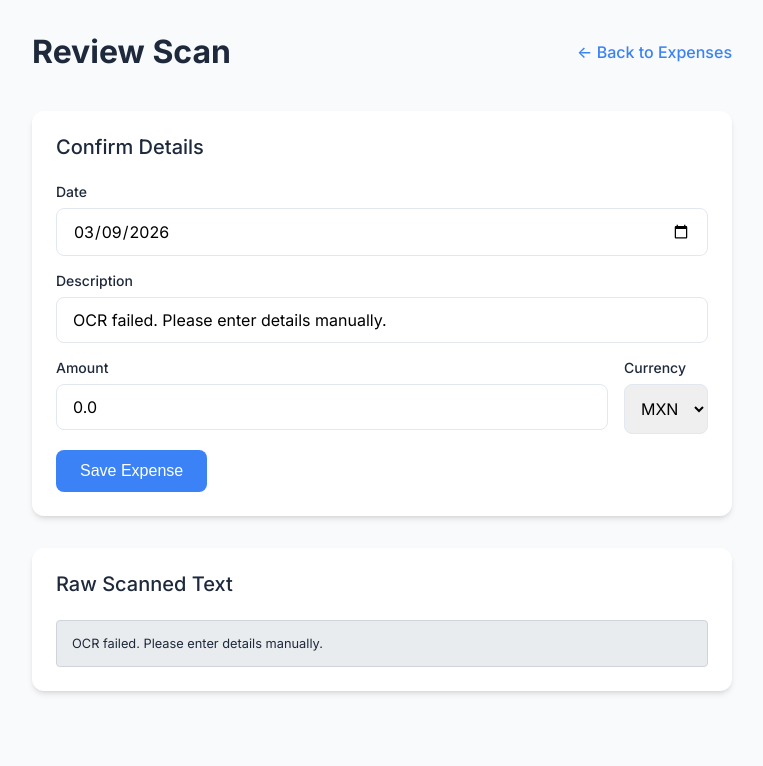
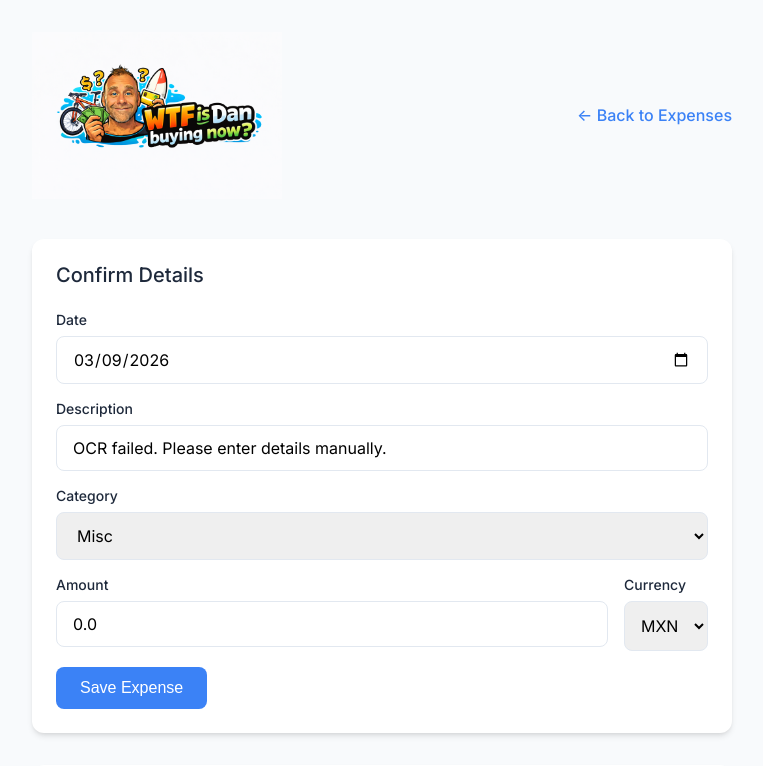
Before and after one commit to danfinn/expenseTracker, a Flask app: page /review/1 in a window 1280 px wide. Shown: the top 766 px of the page, without its empty margins (258-1021 px from the left). Before the commit the page ends 694 px from the top, so only its background shows below. Run offline with Flask 3, Linux system fonts and the light colour scheme; the visitor is signed in with stand-in values (Sample User, id 1).

Commit message:
fix(categories): added expense categories

```diff
--- a/app.py
+++ b/app.py
@@ -1,10 +1,9 @@
-# app.py (With Monthly Total Calculation)
+# app.py (With Expense Categories)
 import os
 import re
 from datetime import datetime, date
 from flask import Flask, render_template, request, redirect, url_for, flash
 from flask_sqlalchemy import SQLAlchemy
-# We need 'func' for the SUM() function and 'extract' for date part extraction
 from sqlalchemy import func, extract
 from werkzeug.utils import secure_filename
 from werkzeug.security import generate_password_hash, check_password_hash
@@ -29,6 +28,10 @@ login_manager = LoginManager()
 login_manager.init_app(app)
 login_manager.login_view = 'login'
 
+# --- Master Data Lists ---
+CURRENCIES = ['USD', 'MXN', 'EUR', 'GBP', 'JPY', 'CAD']
+CATEGORIES = ['Food', 'Travel', 'Transportation', 'Housing', 'Utilities', 'Health', 'Entertainment', 'Shopping', 'Personal Care', 'Misc']
+
 # --- Database Models ---
 class User(UserMixin, db.Model):
     id = db.Column(db.Integer, primary_key=True)
@@ -44,6 +47,7 @@ class Expense(db.Model):
     id = db.Column(db.Integer, primary_key=True)
     amount = db.Column(db.Float, nullable=False)
     description = db.Column(db.String(200), nullable=False)
+    category = db.Column(db.String(50), nullable=False, default='Misc') # New category column
     expense_date = db.Column(db.Date, nullable=False, default=date.today)
     user_id = db.Column(db.Integer, db.ForeignKey('user.id'), nullable=False)
     original_amount = db.Column(db.Float, nullable=False)
@@ -58,8 +62,6 @@ def load_user(user_id):
     return db.session.get(User, int(user_id))
 
 # --- Helper Functions ---
-CURRENCIES = ['USD', 'MXN', 'EUR', 'GBP', 'JPY', 'CAD']
-
 def convert_to_usd(amount, from_currency):
     if from_currency == 'USD':
         return amount
@@ -155,6 +157,7 @@ def index():
         new_expense = Expense(
             description=request.form['description'],
             amount=usd_amount,
+            category=request.form['category'], # Get category from form
             expense_date=string_to_date(request.form['expense_date']),
             owner=current_user,
             original_amount=original_amount,
@@ -164,10 +167,8 @@ def index():
         db.session.commit()
         return redirect(url_for('index'))
 
-    # --- THIS IS THE NEW LOGIC FOR THE MONTHLY TOTAL ---
     else: # GET request
         today = date.today()
-        # Query for the sum of expenses this month
         monthly_total_query = db.session.query(func.sum(Expense.amount)).filter(
             Expense.user_id == current_user.id,
             extract('month', Expense.expense_date) == today.month,
@@ -175,7 +176,6 @@ def index():
         )
         monthly_total = monthly_total_query.scalar() or 0.0
 
-        # Get all expenses for the list
         expenses = db.session.execute(db.select(Expense).where(Expense.user_id == current_user.id).order_by(Expense.expense_date.desc(), Expense.id.desc())).scalars().all()
 
         return render_template(
@@ -183,6 +183,7 @@ def index():
             expenses=expenses,
             today=today.isoformat(),
             currencies=CURRENCIES,
+            categories=CATEGORIES, # Pass categories to template
             monthly_total=monthly_total,
             current_month_name=today.strftime('%B')
         )
@@ -221,6 +222,7 @@ def review_scan(filename):
         final_expense = Expense(
             description=request.form['description'],
             amount=usd_amount,
+            category=request.form['category'], # Get category from form
             expense_date=string_to_date(request.form['expense_date']),
             owner=current_user,
             original_amount=original_amount,
@@ -244,7 +246,8 @@ def review_scan(filename):
         amount=amount,
         expense_date=expense_date.isoformat(),
         raw_text=raw_text,
-        currencies=CURRENCIES
+        currencies=CURRENCIES,
+        categories=CATEGORIES # Pass categories to template
     )
 
 if __name__ == '__main__':
--- a/templates/review.html
+++ b/templates/review.html
@@ -1,4 +1,3 @@
-<!-- templates/review.html -->
 <!DOCTYPE html>
 <html lang="en">
 <head>
@@ -10,8 +9,8 @@
 <body>
     <div class="container">
         <header>
-            <h1>Review Scan</h1>
-            <nav>
+            <img src="{{ url_for('static', filename='logo.png') }}" alt="App Logo" class="logo-img">
+            <nav style="margin-left: auto;">
                 <a href="{{ url_for('index') }}">&larr; Back to Expenses</a>
             </nav>
         </header>
@@ -26,6 +25,14 @@
                 <div class="form-group">
                     <label for="description">Description</label>
                     <input type="text" id="description" name="description" value="{{ description }}" required>
+                </div>
+                <div class="form-group">
+                    <label for="category">Category</label>
+                    <select id="category" name="category">
+                        {% for category in categories %}
+                            <option value="{{ category }}" {% if category == 'Misc' %}selected{% endif %}>{{ category }}</option>
+                        {% endfor %}
+                    </select>
                 </div>
                 <div class="form-group" style="display: flex; gap: 1rem;">
                     <div style="flex-grow: 1;">
```
Also changed, not shown: templates/index.html (+21 -3 lines).
